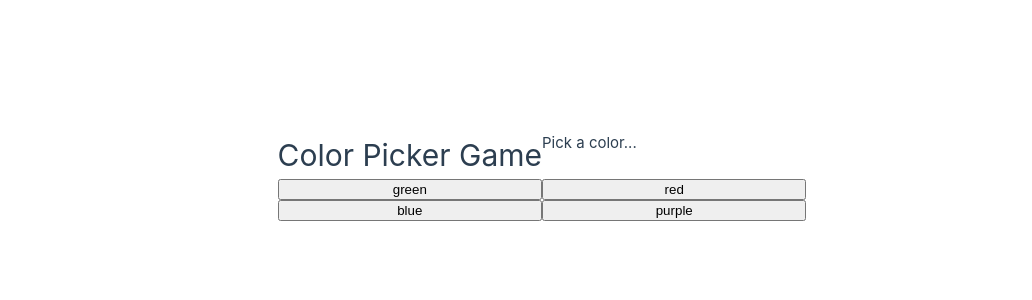
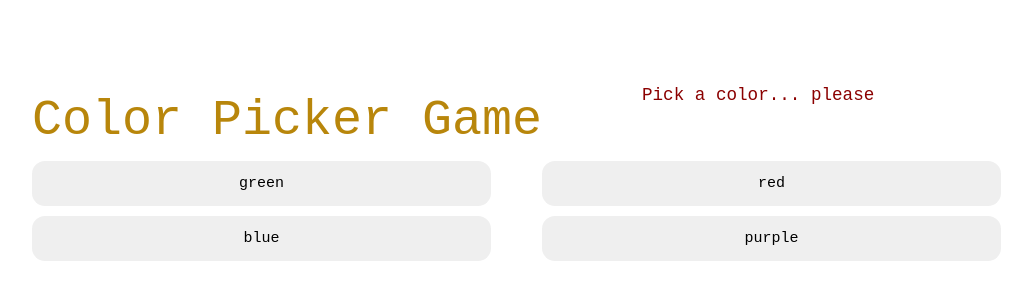
Before and after one commit to iykeevans/altschool-class-of-vue, a Vue app: page / in a window 1280 px wide. Shown: the part 224-524 px from the top of the page, without its empty margins (98-1130 px from the left). Built offline with nearby package versions, Linux system fonts and the light colour scheme.

Commit message:
my composables

```diff
--- a/src/App.vue
+++ b/src/App.vue
@@ -1,9 +1,10 @@
 <script>
 import ColorPickerGame from "./components/ColorPickerGame.vue";
 import Recap_01_02_2023 from "./components/Recap_01_02_2023.vue";
+// import mycomposable from "./components/mycomposable.vue";
 
 export default {
-  components: { ColorPickerGame, Recap_01_02_2023 },
+  components: {ColorPickerGame, Recap_01_02_2023 },
   data() {
     return {
       currentLesson: "color-picker-game",
--- a/src/components/ColorPickerGame.vue
+++ b/src/components/ColorPickerGame.vue
@@ -1,5 +1,5 @@
 <template>
-  <h1>Color Picker Game</h1>
+  <h1 >Color Picker Game</h1>
 
   <div>{{ message }}</div>
 
@@ -8,29 +8,43 @@
   </button>
 </template>
 
-<script>
-import { ref, reactive } from "@vue/reactivity";
 
-export default {
-  setup() {
-    const colors = ["green", "red", "blue", "purple"];
-    let message = ref("Pick a color...");
-
-    const matchColor = (value) => {
-      // do a random color based on the array index;
-      const randomNumber = Math.floor(Math.random() * 3) + 1; //between 1 - 4
-
-      if (colors[randomNumber] === value) {
-        message.value = `You win... [answer: ${colors[randomNumber]}]`;
-        return;
-      }
-
-      message.value = `You loose [answer: ${colors[randomNumber]}]`;
-    };
-
-    return { colors, message, matchColor };
-  },
-};
+<script setup>
+import { usePicker } from "../composables/mycomposable.js";
+const { colors, message, matchColor } = usePicker();
 </script>
 
-<style></style>
+
+<style>
+h1{
+  color:darkgoldenrod;
+  font-size: 50px;
+  font-family:monospace;
+}
+
+div{
+  font-family: monospace;
+  font-size: 1.1rem;
+  margin-left: 100px;
+  color: darkred;
+}
+
+button{
+  margin-bottom: 10px;
+  height: 45px;
+  width: 90%;
+  border-radius: 13px;
+  border: none;
+  font-family: monospace;
+  font-size: 15px;
+
+}
+button:hover{
+background: rgba(255, 255, 255, 0.16);
+border-radius: 16px;
+box-shadow: 0 4px 30px rgba(0, 0, 0, 0.1);
+backdrop-filter: blur(6.5px);
+-webkit-backdrop-filter: blur(6.5px);
+border: 1px solid rgba(255, 255, 255, 0.3);
+}
+</style>
--- /dev/null
+++ b/src/composables/mycomposable.js
@@ -0,0 +1,18 @@
+
+import {ref, reactive} from "@vue/reactivity";
+
+export function usePicker() {
+    const colors = ["green", "red", "blue", "purple"];
+    let message = ref("Pick a color... please");
+
+    const matchColor = (value) => {
+        const randomNumber = Math.floor(Math.random() * 3) + 1;
+
+        if (colors[randomNumber] === value) {
+            message.value = `You win... [answer: ${colors[randomNumber]}]`;
+            return;
+        }
+        message.value = `You loose! Answer is ${colors[randomNumber]}`;
+    };
+    return { colors, message, matchColor };
+};
```
